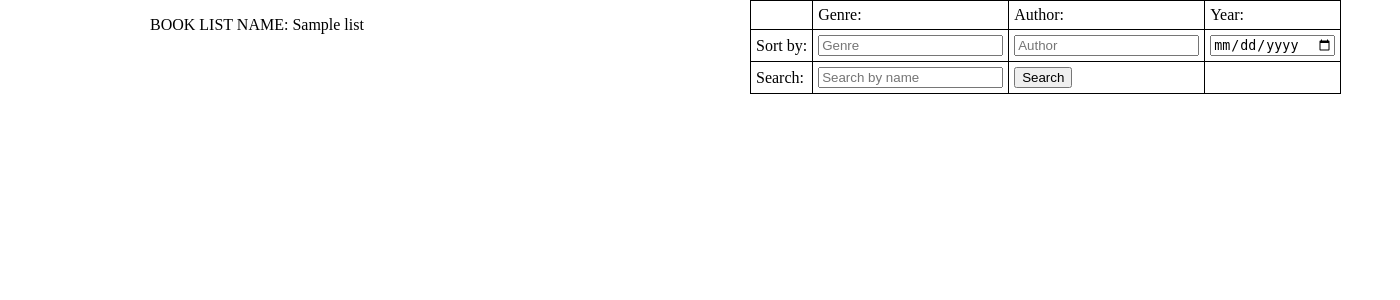
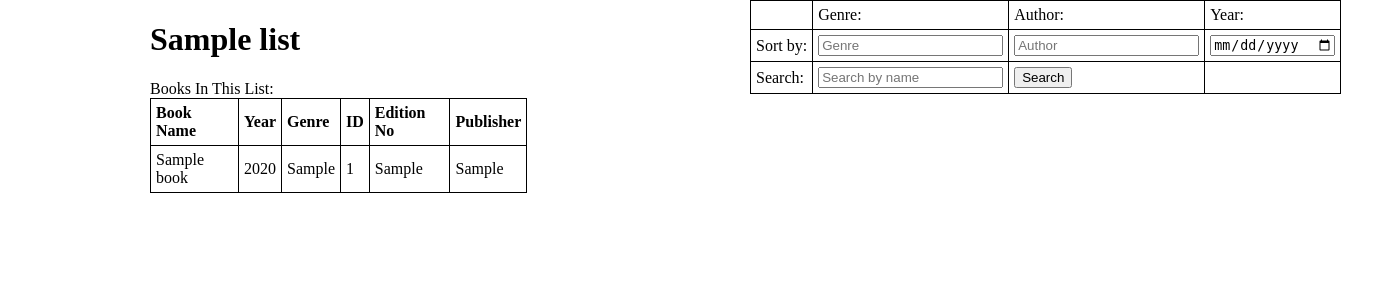
Before and after one commit to SarpUlasKaya/BookWorm, a PHP site: page /editBookList.php?bookListId=1 in a window 1400 px wide. Shown: the top 300 px of the page. Run offline with PHP 8.4, Linux system fonts and the light colour scheme; the visitor is signed in with stand-in values (Sample User, id 1); tables that the repository leaves empty or names only in its code hold one stand-in row (values such as "Sample post"); data that the repository does not hold is empty.

Commit message:
Update editBookList.php

```diff
--- a/editBookList.php
+++ b/editBookList.php
@@ -41,8 +41,10 @@ $getBookListNameQueryResult = $mysqli->query($getBookListNameQuery);
 $getBookListNameQueryRow = $getBookListNameQueryResult->fetch_assoc();
 $bookListName = $getBookListNameQueryRow['name'];
 
-
-
+//Get book infos inside book_list
+$getBookInfosInList = "SELECT * FROM member_of INNER JOIN books ON member_of.book_id = books.book_id WHERE  member_of.book_list_id = '$bookListID'";
+$getBookInfosInListResult = mysqli_query($mysqli, $getBookInfosInList);
+$getBookInfosInListRowCount = mysqli_num_rows( $getBookInfosInListResult);
 ?>
 <!DOCTYPE html>
 <html>
@@ -51,7 +53,34 @@ $bookListName = $getBookListNameQueryRow['name'];
 </head>
 <body align = "LEFT">
 <div style="width: 49%; position: absolute; top: 0px; left: 150px;">
-    <p> BOOK LIST NAME: <?php echo"$bookListName";?> </p>
+    <h1><?php echo"$bookListName";?></h1>
+    <label>Books In This List:</label>
+    <table style="width:55%;">
+        <tr>
+            <th>Book Name</th>
+            <th>Year</th>
+            <th>Genre</th>
+            <th>ID</th>
+            <th>Edition No</th>
+            <th>Publisher</th>
+        </tr>
+        <?php
+        if( $getBookInfosInListRowCount > 0)
+        {
+            while( $getBookInfosInListRow = mysqli_fetch_assoc($getBookInfosInListResult))
+            {
+                echo "<tr>
+                          <td>".$getBookInfosInListRow['title']."</td>
+                          <td>".$getBookInfosInListRow['year']."</td>
+                          <td>".$getBookInfosInListRow['genre']."</td>
+                          <td>".$getBookInfosInListRow['book_id']."</td>
+                          <td>".$getBookInfosInListRow['edition_no']."</td>
+                          <td>".$getBookInfosInListRow['publisher']."</td>
+                      </tr>";
+            }
+            echo "</table>";
+        }
+        ?>
 </div>
 <div style="width: 49%; position: absolute; top: 0px; left: 750px;">
     <form action = "" method = "POST">
```
